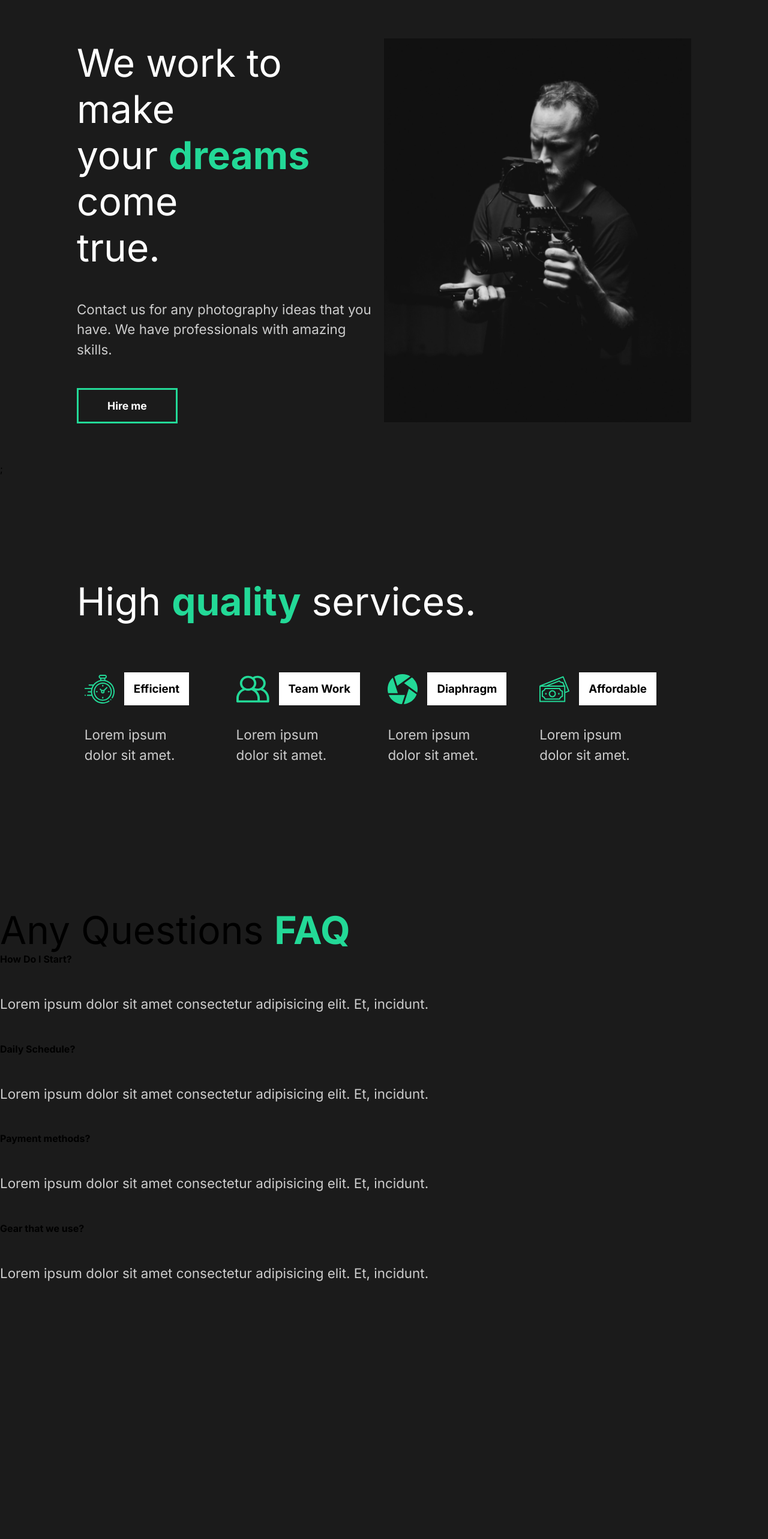
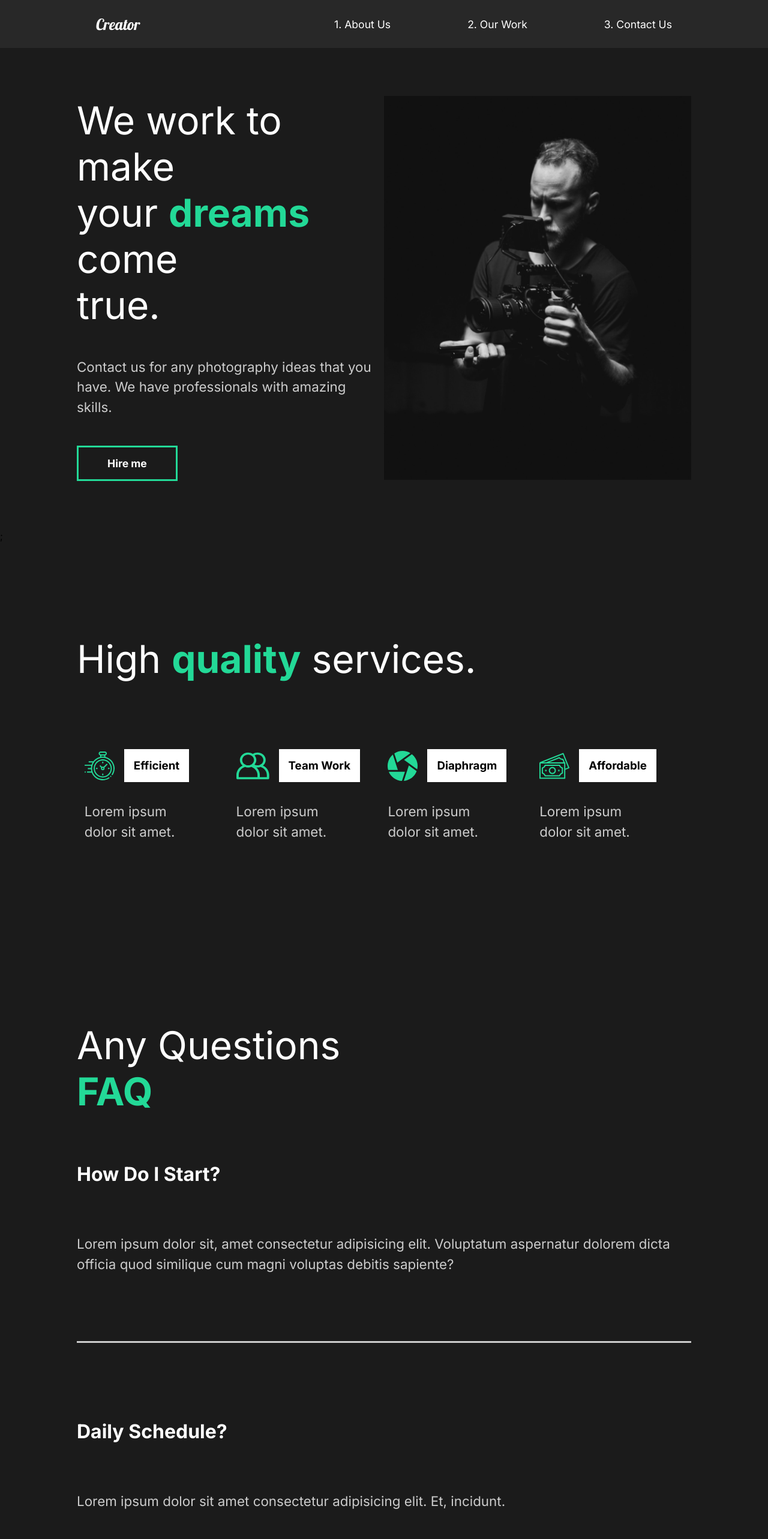
Before and after one commit to therealgeekfruit/creator, a React (Create React App) app: page / in a window 1280 px wide. Shown: the top 2566 px of the page at 60% size. Before the commit the page ends 2187 px from the top, so only its background shows below. Built offline with nearby package versions, Linux system fonts and the light colour scheme.

Commit message:
nav and router

```diff
--- a/src/App.js
+++ b/src/App.js
@@ -1,12 +1,27 @@
 import React from "react";
 import AboutUs from "./pages/AboutUs";
+import ContactUs from "./pages/ContactUs";
+import OurWork from "./pages/OurWork";
 import GlobalStyle from "./components/GlobalStyle";
+import Nav from "./components/Nav";
+import { Switch, Route } from "react-router-dom";
 
 function App() {
   return (
     <div className="App">
       <GlobalStyle />
-      <AboutUs />
+      <Nav />
+      <Switch>
+        <Route path="/" exact>
+          <AboutUs />
+        </Route>
+        <Route path="/work">
+          <OurWork />
+        </Route>
+        <Route path="/contact">
+          <ContactUs />
+        </Route>
+      </Switch>
     </div>
   );
 }
--- a/src/components/FaqSection.js
+++ b/src/components/FaqSection.js
@@ -1,8 +1,10 @@
 import React from "react";
+import styled from "styled-components";
+import { About } from "../styles";
 
 const FaqSection = () => {
   return (
-    <div className="faq">
+    <Faq>
       <h2>
         Any Questions <span>FAQ</span>
       </h2>
@@ -10,10 +12,12 @@ const FaqSection = () => {
         <h4>How Do I Start?</h4>
         <div className="answer">
           <p>
-            Lorem ipsum dolor sit amet consectetur adipisicing elit. Et,
-            incidunt.
+            Lorem ipsum dolor sit, amet consectetur adipisicing elit. Voluptatum
+            aspernatur dolorem dicta officia quod similique cum magni voluptas
+            debitis sapiente?
           </p>
         </div>
+        <div className="faq-line"></div>
       </div>
       <div className="question">
         <h4>Daily Schedule?</h4>
@@ -23,6 +27,7 @@ const FaqSection = () => {
             incidunt.
           </p>
         </div>
+        <div className="faq-line"></div>
       </div>
       <div className="question">
         <h4>Payment methods?</h4>
@@ -32,6 +37,7 @@ const FaqSection = () => {
             incidunt.
           </p>
         </div>
+        <div className="faq-line"></div>
       </div>
       <div className="question">
         <h4>Gear that we use?</h4>
@@ -41,9 +47,34 @@ const FaqSection = () => {
             incidunt.
           </p>
         </div>
+        <div className="faq-line"></div>
       </div>
-    </div>
+    </Faq>
   );
 };
 
+const Faq = styled(About)`
+  display: block;
+  span {
+    display: block;
+  }
+  h2 {
+    padding-bottom: 2rem;
+    font-weight: lighter;
+  }
+  .faq-line {
+    background: #cccccc;
+    height: 0.2rem;
+    margin: 2rem 0rem;
+    width: 100%;
+  }
+  .question {
+    padding: 3rem 0rem;
+    cursor: pointer;
+  }
+  .answer {
+    padding: 2rem 0rem;
+  }
+`;
+
 export default FaqSection;
--- a/src/components/GlobalStyle.js
+++ b/src/components/GlobalStyle.js
@@ -34,6 +34,7 @@ h3{
 }
 h4{
     font-weight: bold;
+    font-size: 2rem;
 }
 span{
     font-weight: bold;
--- /dev/null
+++ b/src/components/Nav.js
@@ -0,0 +1,57 @@
+import React from "react";
+import styled from "styled-components";
+import { Link } from "react-router-dom";
+
+const Nav = () => {
+  return (
+    <StyledNav>
+      <h1>
+        <Link id="logo" to="/">
+          Creator
+        </Link>
+      </h1>
+      <ul>
+        <li>
+          <Link to="/">1. About Us</Link>
+        </li>
+        <li>
+          <Link to="/work">2. Our Work</Link>
+        </li>
+        <li>
+          <Link to="/contact">3. Contact Us</Link>
+        </li>
+      </ul>
+    </StyledNav>
+  );
+};
+
+const StyledNav = styled.nav`
+  min-height: 10vh;
+  display: flex;
+  margin: auto;
+  justify-content: space-between;
+  align-items: center;
+  padding: 1rem 10rem;
+  background: #282828;
+  position: static;
+  #logo {
+    font-size: 1.6rem;
+    font-family: "Lobster", cursive;
+    font-weight: lighter;
+  }
+  ul {
+    display: flex;
+    justify-content: space-between;
+    list-style: none;
+  }
+  li {
+    padding-left: 8rem;
+    position: relative;
+  }
+  a {
+    text-decoration: none;
+    color: white;
+  }
+`;
+
+export default Nav;
--- a/src/components/ServicesSection.js
+++ b/src/components/ServicesSection.js
@@ -69,7 +69,7 @@ const Cards = styled.div`
   justify-content: space-evenly;
   flex-wrap: wrap;
   margin: 0;
-  padding: 0;
+  padding-top: 2rem;
   flex: 1;
 `;
 const Card = styled.div`
--- a/src/index.js
+++ b/src/index.js
@@ -2,10 +2,13 @@ import React from "react";
 import ReactDOM from "react-dom";
 import App from "./App";
 import reportWebVitals from "./reportWebVitals";
+import { BrowserRouter } from "react-router-dom";
 
 ReactDOM.render(
   <React.StrictMode>
-    <App />
+    <BrowserRouter>
+      <App />
+    </BrowserRouter>
   </React.StrictMode>,
   document.getElementById("root")
 );
--- /dev/null
+++ b/src/pages/ContactUs.js
@@ -0,0 +1,11 @@
+import React from "react";
+
+const ContactUs = () => {
+  return (
+    <div>
+      <h1>Contact Us</h1>
+    </div>
+  );
+};
+
+export default ContactUs;
--- /dev/null
+++ b/src/pages/OurWork.js
@@ -0,0 +1,11 @@
+import React from "react";
+
+const OurWork = () => {
+  return (
+    <div>
+      <h1>OurWork</h1>
+    </div>
+  );
+};
+
+export default OurWork;
--- a/src/styles.js
+++ b/src/styles.js
@@ -5,7 +5,7 @@ export const About = styled.div`
   display: flex;
   align-items: center;
   justify-content: space-between;
-  padding: 4rem 8rem;
+  padding: 5rem 8rem;
   color: white;
   flex: 1;
 `;
```
